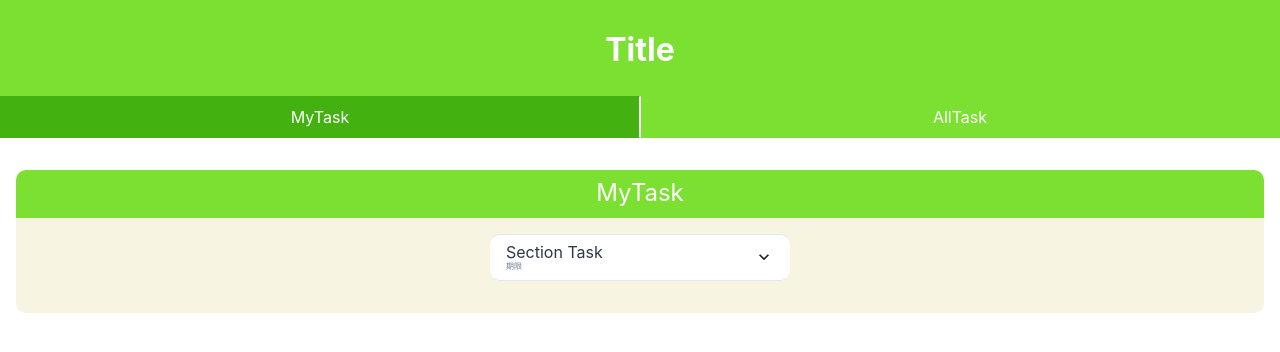
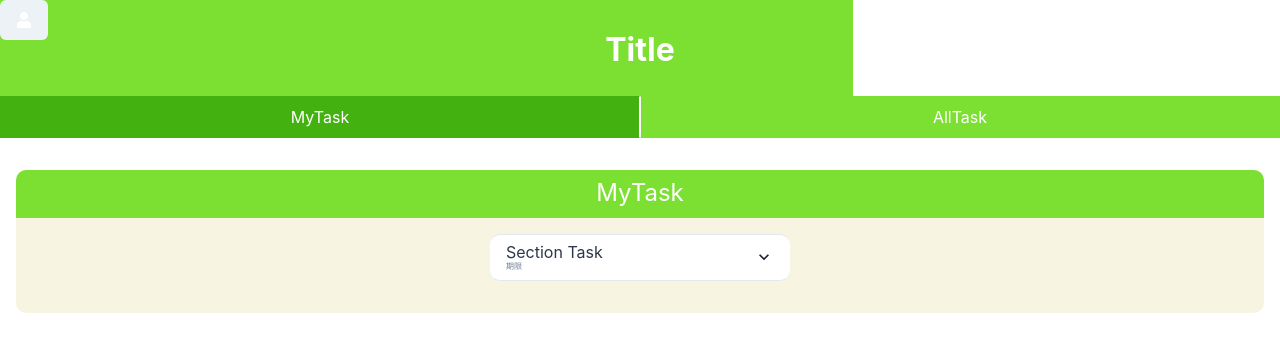
Before and after one commit to SatoSouma/susutto-frontend, a Next.js app: page /employee/main in a window 1280 px wide. Shown: the top 352 px of the page. Built offline with nearby package versions, Linux system fonts and the light colour scheme.

Commit message:
UserIcon 追加

```diff
--- a/package.json
+++ b/package.json
@@ -12,6 +12,7 @@
     "next": "12.0.7",
     "react": "17.0.2",
     "react-dom": "17.0.2",
+    "react-icons": "^4.3.1",
     "sass": "^1.45.0",
     "typescript": "^4.5.3",
     "yarn": "^1.22.17"
--- a/public/index.ts
+++ b/public/index.ts
@@ -11,6 +11,8 @@ export { default as Footer } from './src/components/atoms/Footer';
 export { default as HeaderText } from './src/components/atoms/HeaderText';
 export { default as HeaderLink } from './src/components/atoms/HeaderLink';
 export { default as FixBtn } from './src/components/atoms/FixBtn';
+//icons
+export { default as UserIcon } from './src/components/atoms/Icons/UserIcon';
 
 // molecules
 export { default as AllTaskList } from './src/components/molecules/AllTaskList';
--- /dev/null
+++ b/public/src/components/atoms/Icons/UserIcon.tsx
@@ -0,0 +1,14 @@
+import { Icon } from '@chakra-ui/react';
+
+const UserIcon: React.VFC = () => {
+  return (
+    <Icon viewBox="0 0 448 512" color="white">
+      <path
+        fill="currentColor"
+        d="M224 256c70.7 0 128-57.3 128-128S294.7 0 224 0 96 57.3 96 128s57.3 128 128 128zm89.6 32h-16.7c-22.2 10.2-46.9 16-72.9 16s-50.6-5.8-72.9-16h-16.7C60.2 288 0 348.2 0 422.4V464c0 26.5 21.5 48 48 48h352c26.5 0 48-21.5 48-48v-41.6c0-74.2-60.2-134.4-134.4-134.4z"
+      ></path>
+    </Icon>
+  );
+};
+
+export default UserIcon;
--- a/public/src/components/atoms/TitleText.tsx
+++ b/public/src/components/atoms/TitleText.tsx
@@ -1,10 +1,16 @@
-import styles from './TitleText.module.scss';
 import { VFC } from 'react';
-import { Text } from '@chakra-ui/react';
+import { Text, Button, Grid, GridItem } from '@chakra-ui/react';
+import { UserIcon } from 'public';
 
 const TitleText: VFC = () => {
   return (
-    <>
+    <Grid templateColumns="repeat(3, 1fr)">
+      <GridItem colSpan={1} bg="LimeGreen.100">
+        <Button>
+          <UserIcon />
+        </Button>
+      </GridItem>
+      <GridItem colSpan={1}>
         <Text
           color="white"
           bg="LimeGreen.100"
@@ -16,7 +22,8 @@ const TitleText: VFC = () => {
         >
           Title
         </Text>
-    </>
+      </GridItem>
+    </Grid>
   );
 };
 
--- a/public/src/components/molecules/AllTaskList.tsx
+++ b/public/src/components/molecules/AllTaskList.tsx
@@ -14,7 +14,7 @@ import styles from './AllTaskList.module.scss';
 
 const AllTaskList: VFC = () => {
   return (
-    <Box>
+    <Box shadow="lg">
       <Accordion allowToggle>
         <AccordionItem
           w="300px"
--- a/public/src/components/molecules/Header.tsx
+++ b/public/src/components/molecules/Header.tsx
@@ -1,7 +1,8 @@
 import { HeaderText, HeaderLink } from 'public';
 import { VFC } from 'react';
 import styles from './Header.module.scss';
-import { Box, Grid, GridItem } from '@chakra-ui/react';
+import { Box, Grid, GridItem, Icon } from '@chakra-ui/react';
+import { AiOutlineUser } from 'react-icons/ai';
 
 const Header: VFC = () => {
   return (
--- a/public/src/components/templates/Admin/DepartmentList/DepartmentListTemplete.tsx
+++ b/public/src/components/templates/Admin/DepartmentList/DepartmentListTemplete.tsx
@@ -1,10 +1,17 @@
 import { VFC, useRef } from 'react';
-import { Header, AdminTaskList } from 'public';
-import { Box, Text } from '@chakra-ui/react';
+import { Header, AdminTaskList, UserIcon } from 'public';
+import { Box, Button, Text } from '@chakra-ui/react';
 import breakpoints from 'styles/mediaQuery';
 
 const DepartmentListTemplete: VFC = () => {
-  return <Text fontSize={[20, 100]}>これはテストです</Text>;
+  return (
+    <>
+      <Text fontSize={[20, 100]}>これはテストです</Text>
+      <Button>
+        <UserIcon />
+      </Button>
+    </>
+  );
 };
 
 export default DepartmentListTemplete;
```
Also changed, not shown: 1 other file (tests, documents, lock files or other folders). Lines whose indentation alone changed are shown as unchanged.
